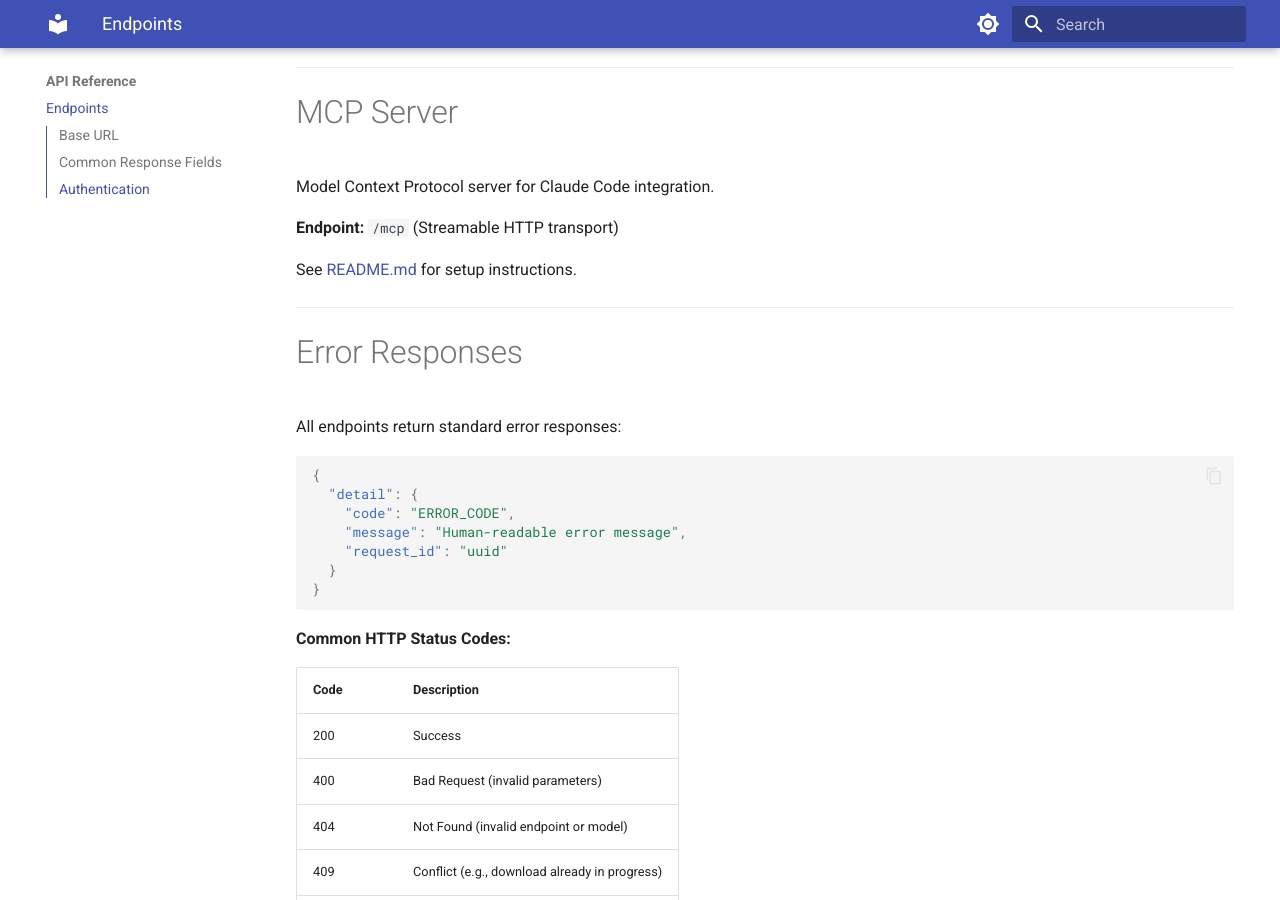
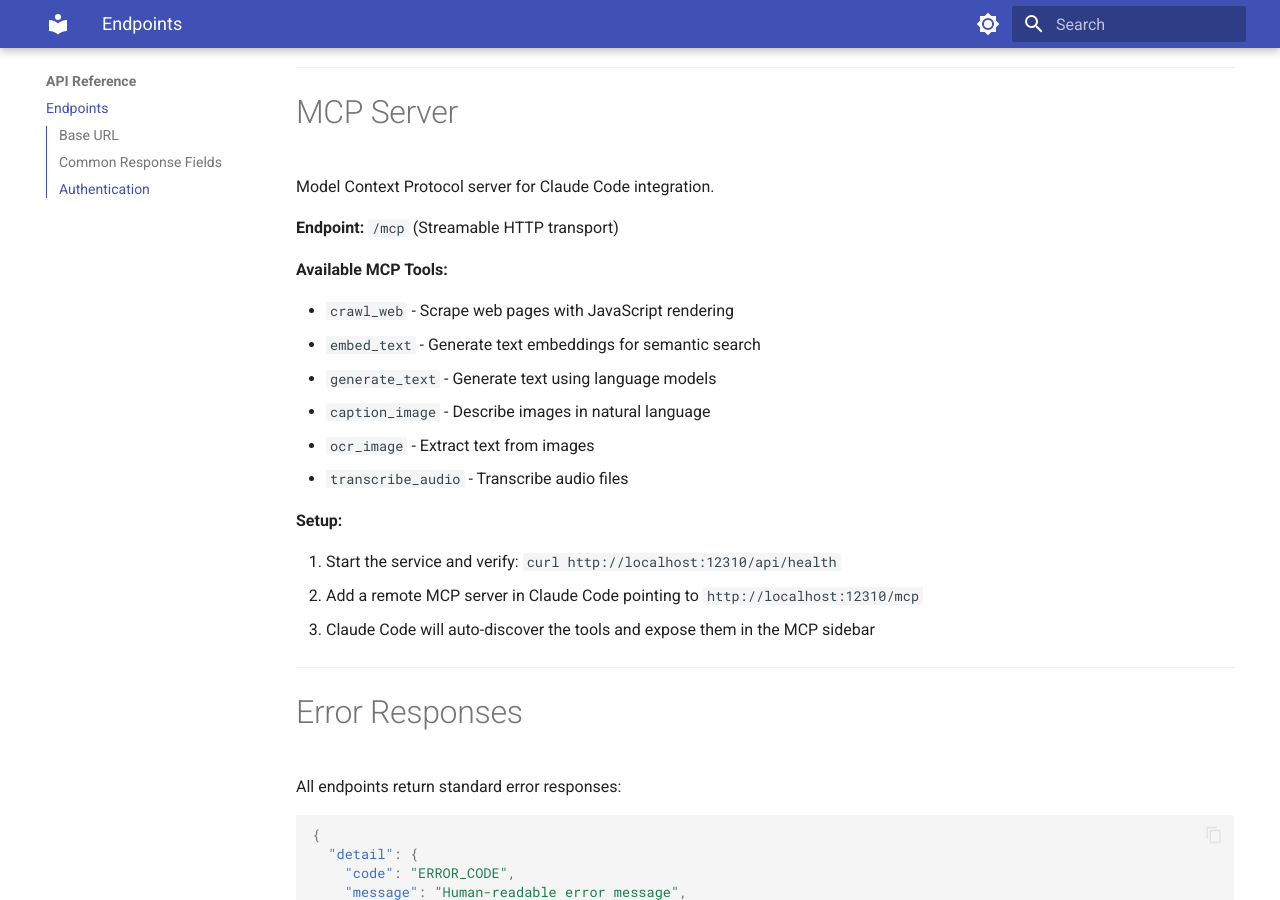
Before and after one commit to xiaoyuanzhu-com/homelab-ai-in-docker, an MkDocs documentation site: the page built from docs/api-reference.md, in a window 1280 px wide and 900 px high, scrolled down 23244 px. Built offline with MkDocs 1.6.1 and Material for MkDocs 9.7.7, drawn with Linux system fonts in a browser that asks for light colours.

Commit message:
docs: add MCP endpoint tools and setup guide
Add list of available MCP tools (`crawl_web`, `embed_text`, `generate_text`, `caption_image`, `ocr_image`, `transcribe_audio`) with short descriptions.
Include step‑by‑step setup instructions: start service, health‑check, and configure remote server URL.
Clarify auto‑discovery in Claude Code and improve wording for better readability.

```diff
--- a/docs/api-reference.md
+++ b/docs/api-reference.md
@@ -1046,7 +1046,20 @@ Model Context Protocol server for Claude Code integration.
 
 **Endpoint:** `/mcp` (Streamable HTTP transport)
 
-See [README.md](../README.md#mcp-integration) for setup instructions.
+**Available MCP Tools:**
+
+- `crawl_web` - Scrape web pages with JavaScript rendering
+- `embed_text` - Generate text embeddings for semantic search
+- `generate_text` - Generate text using language models
+- `caption_image` - Describe images in natural language
+- `ocr_image` - Extract text from images
+- `transcribe_audio` - Transcribe audio files
+
+**Setup:**
+
+1. Start the service and verify: `curl http://localhost:12310/api/health`
+2. Add a remote MCP server in Claude Code pointing to `http://localhost:12310/mcp`
+3. Claude Code will auto-discover the tools and expose them in the MCP sidebar
 
 ---
 
```
